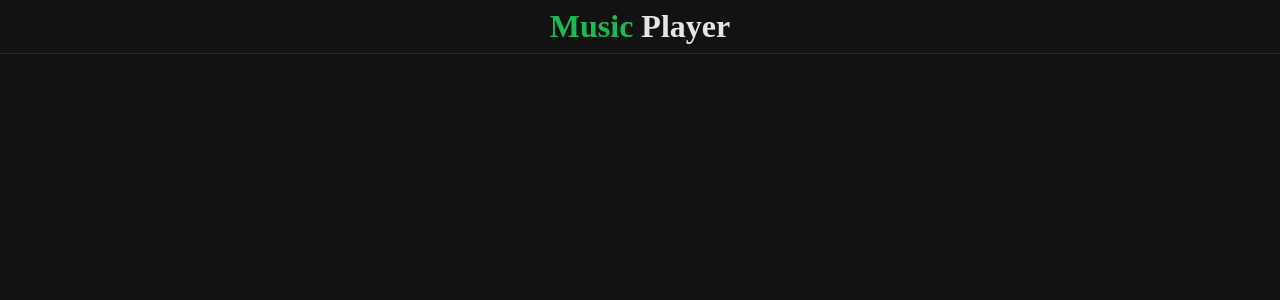
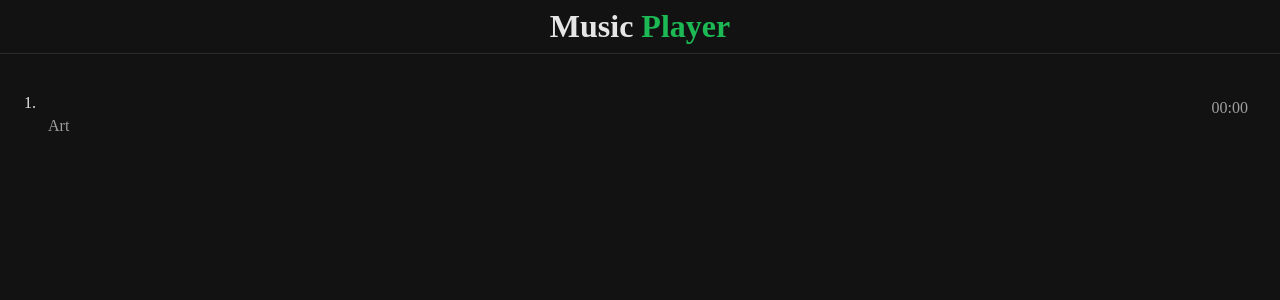
Before and after one commit to juan-soares/next-music-player, a Next.js app: page / in a window 1280 px wide. Shown: the top 300 px of the page. Built offline with nearby package versions, Linux system fonts and the light colour scheme.

Commit message:
music list styles.

```diff
--- a/app/_ui/components/Header/Header.module.css
+++ b/app/_ui/components/Header/Header.module.css
@@ -9,5 +9,5 @@
 }
 
 .header span {
-  color: var(--text-primary);
+  color: var(--primary);
 }
--- /dev/null
+++ b/app/_ui/components/MusicList/MusicList.module.css
@@ -0,0 +1,40 @@
+.musicList {
+  list-style-type: decimal;
+  margin: 32px 0 0;
+}
+
+.musicListItem {
+  padding: 8px 32px 8px 8px;
+  cursor: pointer;
+}
+
+.musicListItem:hover {
+  opacity: 0.8;
+  background-color: rgba(255, 255, 255, 255, 0.1);
+}
+
+.listItemInformation {
+  display: grid;
+  grid-template-columns: 1fr auto;
+  grid-template-rows: repeat(2, auto);
+  grid-template-areas:
+    "musicTitle musicDuration"
+    "musicArtist musicDuration";
+  align-items: center;
+}
+
+.musicTitle {
+  grid-area: "musicTitle";
+}
+
+.musicArtist {
+  color: var(--text-secondary);
+  grid-area: "musicArtist";
+}
+
+.musicDuration {
+  color: var(--text-secondary);
+  width: 80px;
+  text-align: right;
+  grid-area: "musicDuration";
+}
--- /dev/null
+++ b/app/_ui/components/MusicList/MusicList.tsx
@@ -0,0 +1,15 @@
+import styles from "./MusicList.module.css";
+
+export function MusicList() {
+  return (
+    <ul className={styles.musicList}>
+      <li className={styles.musicListItem}>
+        <div className={styles.listItemInformation}>
+          <span className={styles.musicTitle}></span>
+          <span className={styles.musicDuration}>00:00</span>
+          <span className={styles.musicArtist}>Art</span>
+        </div>
+      </li>
+    </ul>
+  );
+}
--- /dev/null
+++ b/app/_ui/components/MusicList/index.tsx
@@ -0,0 +1 @@
+export * from "./MusicList";
--- a/app/_ui/styles/globals.css
+++ b/app/_ui/styles/globals.css
@@ -3,7 +3,7 @@
   --background: #121212;
   --background-paper: #181818;
   --text-primary: #e5e5e5;
-  --text-secondary: #7c7c7c7;
+  --text-secondary: #c7c7c7c7;
   --divider: rgba(255, 255, 255, 0.1);
 }
 
@@ -19,6 +19,6 @@ body {
 }
 
 body {
-  color: var(--primary);
+  color: var(--text-primary);
   background-color: var(--background);
 }
--- a/app/page.tsx
+++ b/app/page.tsx
@@ -1,5 +1,9 @@
-import style from './page.module.css';
+import { MusicList } from "./_ui/components/MusicList";
 
 export default function Home() {
-  return <div></div>;
+  return (
+    <div>
+      <MusicList />
+    </div>
+  );
 }
```
